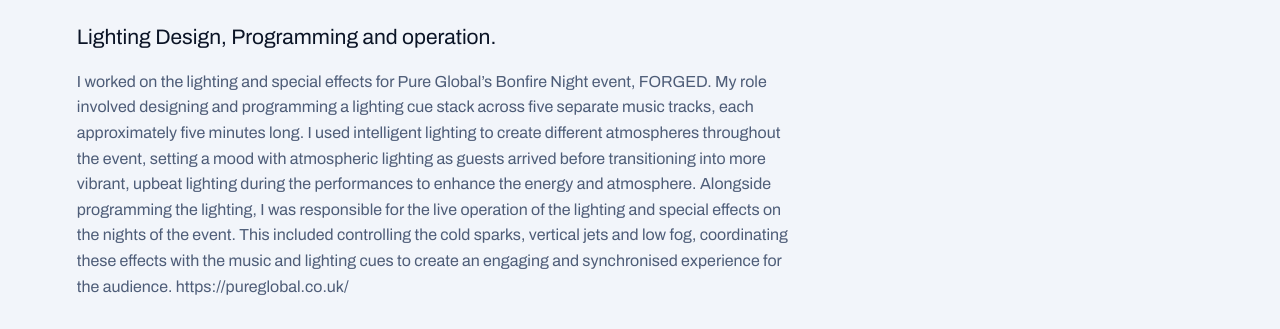
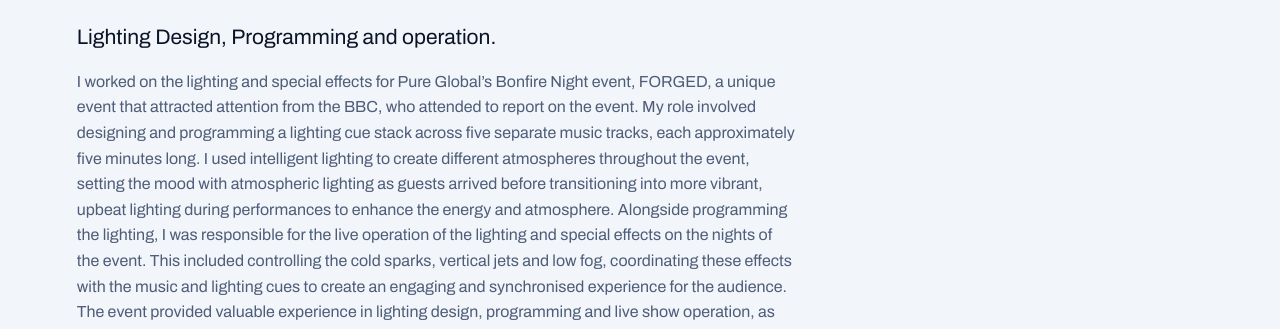
Before and after one commit to KarolPasko/KarolPasko.github.io, a plain HTML site: page shows/forged-bonfire-night-special-event-pure-global.html in a window 1280 px wide. Shown: the part 412-741 px from the top of the page. Drawn offline with Linux system fonts and the light colour scheme; files that its build step writes are made by us from their sources.

Commit message:
Update show credits for search engines

```diff
--- a/shows/forged-bonfire-night-special-event-pure-global.html
+++ b/shows/forged-bonfire-night-special-event-pure-global.html
@@ -43,7 +43,7 @@
           "@id": "https://karolpasko.github.io/shows/forged-bonfire-night-special-event-pure-global.html#show",
           "name": "FORGED – Bonfire Night Special Event | Pure Global",
           "url": "https://karolpasko.github.io/shows/forged-bonfire-night-special-event-pure-global.html",
-          "description": "Lighting Design, Programming and operation I worked on the lighting and special effects for Pure Global’s Bonfire Night event, FORGED.\n\nMy role involved designing and programming a lighting cue stack across five separate music tracks, each approximately five minutes long. I used intelligent lighting to create different atmospheres throughout the event, setting a mood with atmospheric lighting as guests arrived before transitioning into more vibrant, upbeat lighting during the performances to enhance the energy and atmosphere.\n\nAlongside programming the lighting, I was responsible for the live operation of the lighting and special effects on the nights of the event. This included controlling the cold sparks, vertical jets and low fog, coordinating these effects with the music and lighting cues to create an engaging and synchronised experience for the audience.\n\nhttps://pureglobal.co.uk/",
+          "description": "Lighting Design, Programming and operation I worked on the lighting and special effects for Pure Global’s Bonfire Night event, FORGED, a unique event that attracted attention from the BBC, who attended to report on the event.\n\nMy role involved designing and programming a lighting cue stack across five separate music tracks, each approximately five minutes long. I used intelligent lighting to create different atmospheres throughout the event, setting the mood with atmospheric lighting as guests arrived before transitioning into more vibrant, upbeat lighting during performances to enhance the energy and atmosphere.\n\nAlongside programming the lighting, I was responsible for the live operation of the lighting and special effects on the nights of the event. This included controlling the cold sparks, vertical jets and low fog, coordinating these effects with the music and lighting cues to create an engaging and synchronised experience for the audience.\n\nThe event provided valuable experience in lighting design, programming and live show operation, as well as working with multiple special effects to deliver a large-scale, immersive production.\nhttps://pureglobal.co.uk/",
           "contributor": {
             "@type": "Role",
             "roleName": "Lighting Design, Programming and operation",
@@ -224,12 +224,13 @@
     <h1>FORGED – Bonfire Night Special Event | Pure Global</h1>
     <p class="show-role">Lighting Design, Programming and operation · Keighley · November 2026</p>
     <p class="show-lead">Lighting Design, Programming and operation.</p>
-    <p class="show-notes">I worked on the lighting and special effects for Pure Global’s Bonfire Night event, FORGED.
+    <p class="show-notes">I worked on the lighting and special effects for Pure Global’s Bonfire Night event, FORGED, a unique event that attracted attention from the BBC, who attended to report on the event.
 
-My role involved designing and programming a lighting cue stack across five separate music tracks, each approximately five minutes long. I used intelligent lighting to create different atmospheres throughout the event, setting a mood with atmospheric lighting as guests arrived before transitioning into more vibrant, upbeat lighting during the performances to enhance the energy and atmosphere.
+My role involved designing and programming a lighting cue stack across five separate music tracks, each approximately five minutes long. I used intelligent lighting to create different atmospheres throughout the event, setting the mood with atmospheric lighting as guests arrived before transitioning into more vibrant, upbeat lighting during performances to enhance the energy and atmosphere.
 
 Alongside programming the lighting, I was responsible for the live operation of the lighting and special effects on the nights of the event. This included controlling the cold sparks, vertical jets and low fog, coordinating these effects with the music and lighting cues to create an engaging and synchronised experience for the audience.
 
+The event provided valuable experience in lighting design, programming and live show operation, as well as working with multiple special effects to deliver a large-scale, immersive production.
 https://pureglobal.co.uk/</p>
 
     <div class="show-photos">
```
Also changed, not shown: index.html (+4 -3 lines).
